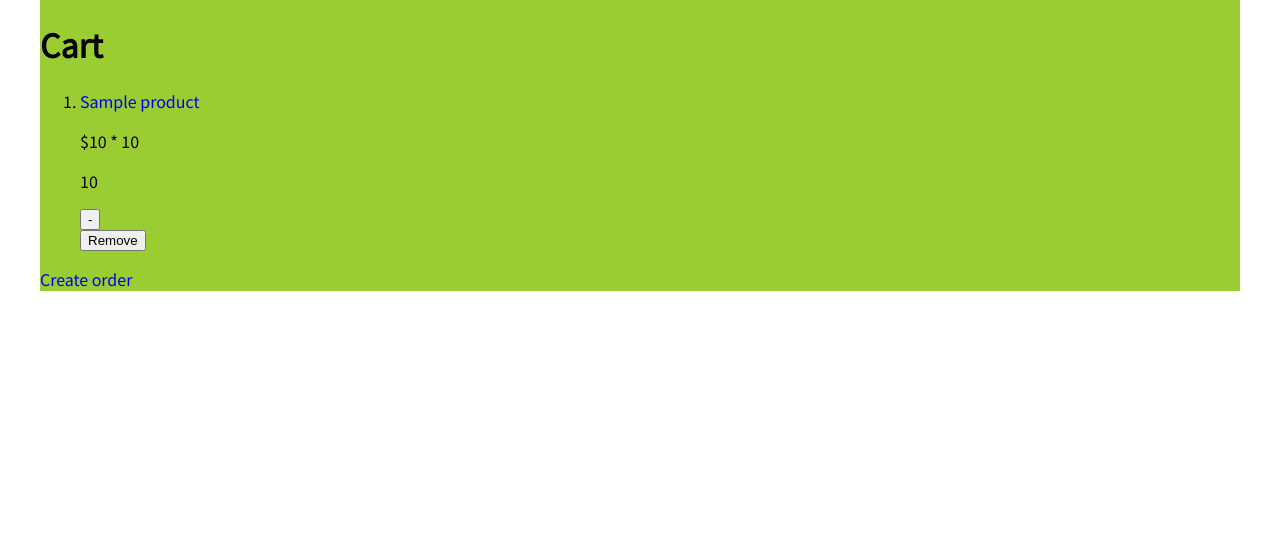
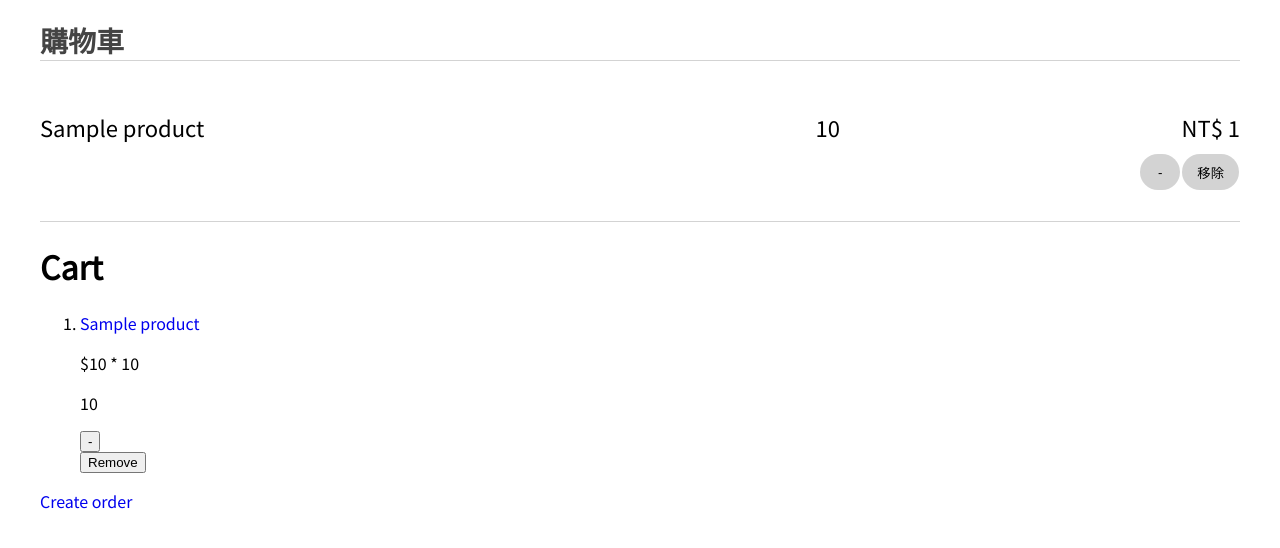
Before and after one commit to samuelyutt/WebStore, a Django app: template WebStore/templates/order/cart.html in a window 1280 px wide. Shown: the part 60-608 px from the top of the page. Run offline with Django 3.2, Linux system fonts and the light colour scheme; the template is opened without the code that fills it: most values are stand-ins (such as "Sample title", 1, 10 or a date in 2020).

Commit message:
Add basic cart framework

```diff
--- a/WebStore/order/models.py
+++ b/WebStore/order/models.py
@@ -13,6 +13,9 @@ class CartItem(models.Model):
 
     def is_valid(self):
         return self.amount <= self.product.inventory_quantity and self.product.is_sellable
+
+    def total_amounts(self):
+        return self.product.unit_price * self.amount
 
 
 class Order(models.Model):
--- a/WebStore/static/Webstore/css/style.css
+++ b/WebStore/static/Webstore/css/style.css
@@ -91,23 +91,25 @@ a, .button {
 }
 
 .page-content {
-    background-color: yellowgreen;
+    /* background-color: yellowgreen; */
     margin: auto;
     width: 100%;
     max-width: 1200px;
 }
 
 .caption {
-    /* padding: 0 8px 0 8px; */
-}
-
-.caption h1 {
     font-size: 28px;
     font-weight: 900;
     color: #444444;
     border: solid;
     border-width: 0 0 1px 0;
     border-color: lightgray;
+    margin-top: 20px;
+    margin-bottom: 20px;
+}
+
+.caption h1 {
+
 }
 
 .container {
@@ -120,6 +122,12 @@ a, .button {
     display: flex;
     flex-wrap: wrap;
     justify-content: left;
+}
+
+.container-jcright {
+    display: flex;
+    flex-wrap: wrap;
+    justify-content: flex-end;
 }
 
 .card {
@@ -191,14 +199,22 @@ a, .button {
     padding: 8px 15px;
     margin: 1px;
     border-radius: 20px;
+    color: black;
+    background-color: lightgray;
+    min-width: 40px;
 }
 
-.add-to-cart {
+.button:hover {
+    color: white;
+    background-color: darkgray;
+}
+
+.add-to-cart  {
     color: orangered;
     background-color: #ffe6d4;
 }
 
-.button:hover {
+.add-to-cart:hover {
     color: #ffe6d4;
     background-color: orangered;
 }
@@ -265,7 +281,7 @@ a, .button {
 }
 
 .product-info .row {
-    padding-top: 20px;
+    padding-top: 30px;
 }
 
 .product-info .attribute-name {
@@ -283,8 +299,61 @@ a, .button {
     text-align: left;
     flex: 1 1 500px;
     line-height: 24px;
-    padding-bottom: 40px;
+    padding-bottom: 30px;
     border: solid;
     border-width: 0 0 1px 0;
     border-color: lightgray;
 }
+
+.product-item {
+    width: 100%;
+    border: solid;
+    border-width: 0 0 1px 0;
+    border-color: lightgray;
+    padding-top: 30px;
+    padding-bottom: 30px;
+}
+
+.product-item .row {
+}
+
+.product-item .product-name {
+    color: #000;
+    font-size: 22px;
+    text-align: left;
+    flex: 1 1 300px;
+    padding-bottom: 10px;
+}
+
+.product-item .product-name a {
+    color: inherit;
+}
+
+.product-item .product-amount-price {
+    color: #000;
+    font-size: 22px;
+    flex: 1 1 500px;
+    padding-bottom: 10px;
+}
+
+.product-item .product-amount {
+    color: #000;
+    flex: 1 1 200px;
+}
+
+.product-item .product-price {
+    color: #000;
+    flex: 1 1 300px;
+}
+
+.taright {
+    text-align: right !important;
+}
+
+.product-item .function {
+    width: 100%;
+}
+
+.product-item .function .button{
+    min-height: 36px;
+}
--- a/WebStore/templates/order/cart.html
+++ b/WebStore/templates/order/cart.html
@@ -1,5 +1,48 @@
 {% extends 'base.html' %}
 {% block content %}
+
+<div class="caption"">
+    購物車
+</div>
+
+{% for item in cart_items %}
+    <div class="product-item">
+        <div class="container-jcleft row">
+            <div class="product-name">
+                <a href="{% url 'products:detail' item.product.id %}">{{ item.product }}</a>
+            </div>
+            <div class="product-amount-price taright container-jcleft">
+                <div class="product-amount">
+                    {{ item.amount }}
+                </div>
+                <div class="product-price">
+                    NT$ {{ item.total_amounts }}
+                </div>
+            </div>
+        </div>
+        <div class="container-jcright row function">
+            {% if item.amount < item.product.inventory_quantity %}
+                <form action="{% url 'order:cart_item_edit' %}" method="post">{% csrf_token %}
+                    <input type="hidden" name="product_id" value="{{ item.product.id }}">
+                    <input type="hidden" name="amount" value="1">
+                    <input type="submit" class="button" value="+">
+                </form>
+            {% elif item.amount > item.product.inventory_quantity %}
+                庫存不足
+            {% endif %}
+            <form action="{% url 'order:cart_item_edit' %}" method="post">{% csrf_token %}
+                <input type="hidden" name="product_id" value="{{ item.product.id }}">
+                <input type="hidden" name="amount" value="-1">
+                <input type="submit" class="button" value="-">
+            </form>
+            <form action="{% url 'order:cart_item_edit' %}" method="post">{% csrf_token %}
+                <input type="hidden" name="product_id" value="{{ item.product.id }}">
+                <input type="hidden" name="amount" value="-{{ item.amount }}">
+                <input type="submit" class="button" value="移除">
+            </form>
+        </div>
+    </div>
+{% endfor %}
 
 <h1>Cart</h1>
 
--- a/WebStore/templates/products/detail.html
+++ b/WebStore/templates/products/detail.html
@@ -2,7 +2,7 @@
 {% block content %}
 
 <div class="caption"">
-    <h1>產品</h1>
+    {{ product.category }}
 </div>
 
 <div class="container">
--- a/WebStore/templates/products/index.html
+++ b/WebStore/templates/products/index.html
@@ -3,7 +3,7 @@
 
 
 <div class="caption"">
-    <h1>所有產品</h1>
+    所有產品
 </div>
 
 <div class="container">
```
Also changed, not shown: 1 other file.
